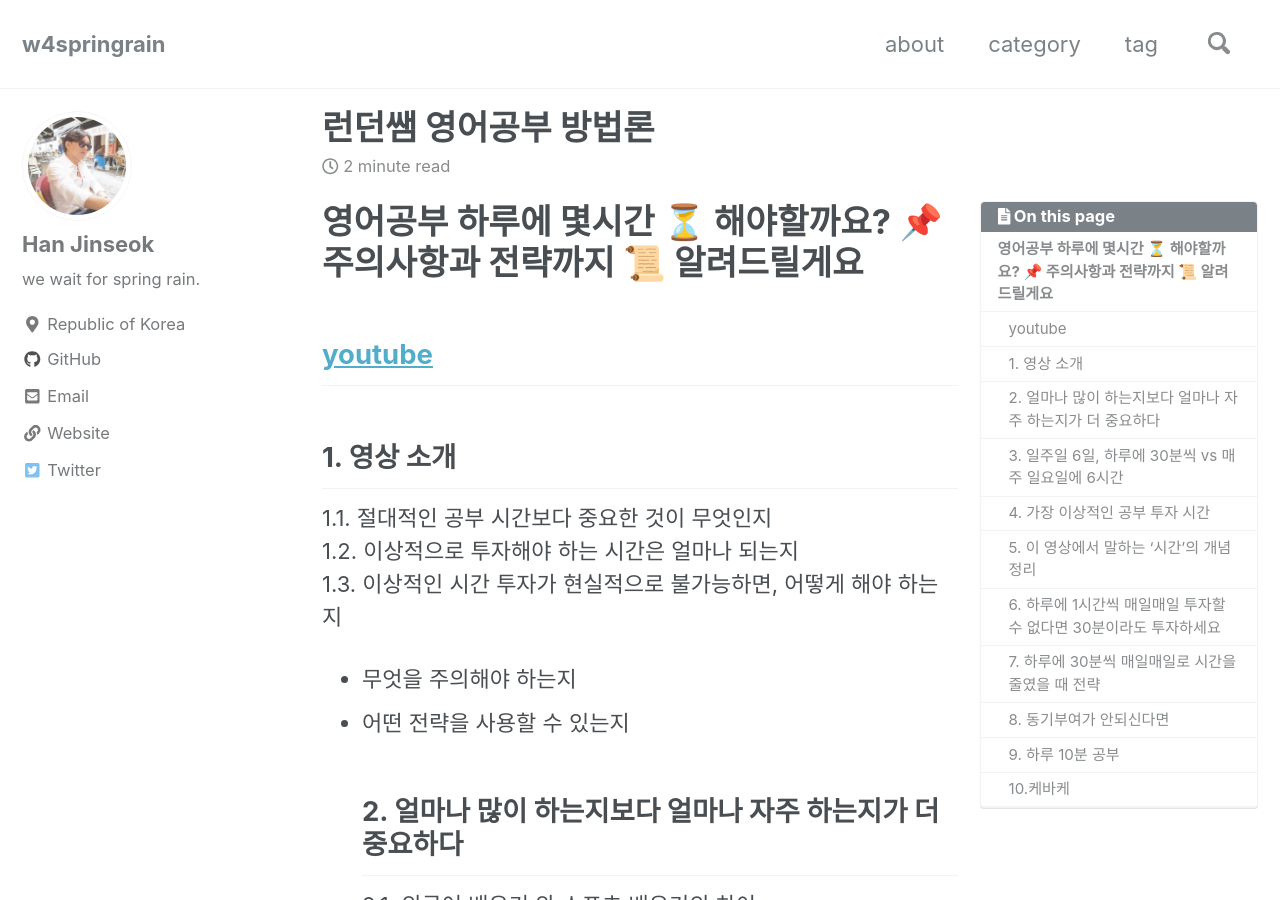
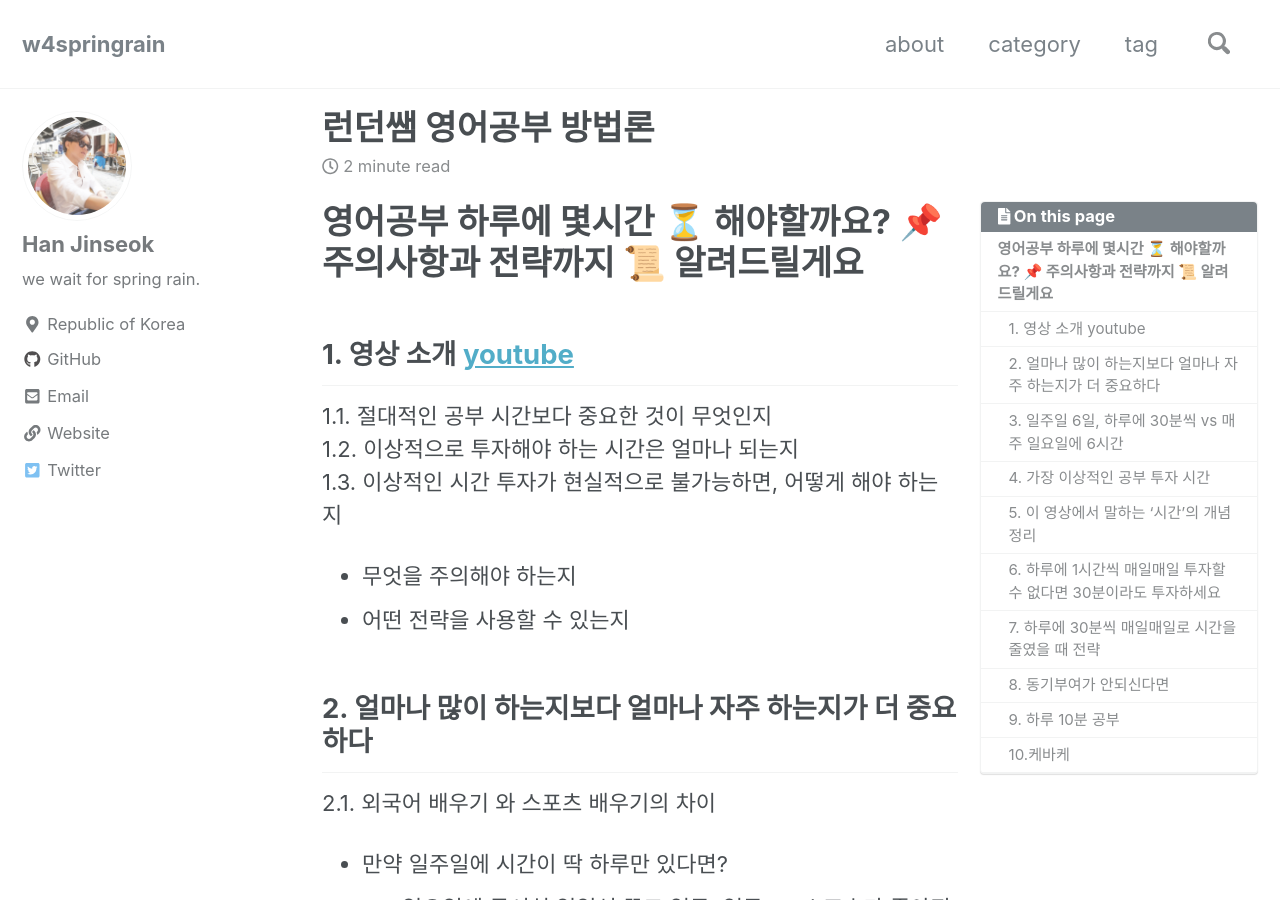
Before and after one commit to moregorenine/moregorenine.github.io, a Jekyll site: the page built from _posts/english/2021-03-28-London-Ssam.md, in a window 1280 px wide and 900 px high. Built offline with Jekyll 4.4.1, drawn with Linux system fonts in a browser that asks for light colours; nearby versions of some CDN libraries; comment, search, counter and statistics services are not loaded; a style sheet for code colours, icons or effects is not loaded.

```diff
--- a/_posts/english/2021-03-28-London-Ssam.md
+++ b/_posts/english/2021-03-28-London-Ssam.md
@@ -12,40 +12,58 @@ toc_sticky: true
 ---
 
 # 영어공부 하루에 몇시간 ⏳ 해야할까요? 📌 주의사항과 전략까지 📜 알려드릴게요
-## [youtube](https://www.youtube.com/watch?v=XEP6Y7GUzXI)
-## 1. 영상 소개
+
+
+## 1. 영상 소개 [youtube](https://www.youtube.com/watch?v=XEP6Y7GUzXI)
 1.1. 절대적인 공부 시간보다 중요한 것이 무엇인지
 1.2. 이상적으로 투자해야 하는 시간은 얼마나 되는지
 1.3. 이상적인 시간 투자가 현실적으로 불가능하면, 어떻게 해야 하는지
 - 무엇을 주의해야 하는지
 - 어떤 전략을 사용할 수 있는지
+
 ## 2. 얼마나 많이 하는지보다 얼마나 자주 하는지가 더 중요하다
+
+
 2.1. 외국어 배우기 와 스포츠 배우기의 차이
 - 만약 일주일에 시간이 딱 하루만 있다면?
   - 일요일에 독서실 일일석 끊고 열공! 열공! → 스포츠가 좋아진 정도 수준으로 확 좋아지지는 않고, 효율이 떨어짐
+
+
 2.2. 외국어 학습에 대한 오해!
 - 외국어 배우는 과정: 의식적으로**만** 진행되는 그런 **과정으로 오해!**
   - 영어 단어 외우고, 문법 외우기 + 문법 조금 덧붙이기**로 오해**
   - 집을 지을 때처럼 벽동를 하나씩 쌓는 과정**만 있다고 오해**
+
+
 2.3. **무의식 프로세스**
 - 외국어를 배울 때는 위의 2.2. 항목 이외에도 생각보다 아주 많은 프로세스는 무의식적으로 진행돼야 함
 - 벽돌을 하나씩 쌓는 것도 분명히 필요하지만 외국어를 배울 때 가장 기본적인 건 우리 머리속에서 뇌 구조를 바꾸는 과정
   - 투자하는 시간도 중요하지만 자주 해 주는 것도 중요
 - 매일 해야 한다.
   - 하루를 놓치는 일이 있더라도, 이틀은 놓치지 마라
+
+
 ## 3. 일주일 6일, 하루에 30분씩 vs 매주 일요일에 6시간
 6시간 공부가 두 배 정도의 시간을 투자했지만 3시간 투자한 사람에 비해 **효과는 떨어짐**
+
+
 ## 4. 가장 이상적인 공부 투자 시간
 4.1. 하루에 1시간 투자가 이상적인 상황
 - 1시간 풀로, 혹은 30분씩 쪼개서
+
+
 ## 5. 이 영상에서 말하는 '시간'의 개념 정리
 5.1. 시간 = 기본 공부 시간, 기본 공부 session
 5.2. 자투리 시간은 별도로 책정
 5.3. 기본 공부 시간: 방해 요소를 멀리하고, 최대한 깊게 집중하는 환경 조성
+
+
 ## 6. 하루에 1시간씩 매일매일 투자할 수 없다면 30분이라도 투자하세요
 6.1. 공부 시간을 1시간에서 30분으로 줄였을 때! 주의할 점
 - 사용하는 공부 방법에 대해 훨씬 더 신경을 써야 함
 - 다양한 영역을 키우기 위해, 다양한 벙법 사용 필요
+
+
 ## 7. 하루에 30분씩 매일매일로 시간을 줄였을 때 전략
 7.1. 스피킹, 리스닝, 리딩, 쓰기, 문법, 단어, 발음
 7.2. 나에게 가장 급한 게 뭔지 결정하셔서 한 달 아니면 두 달, 짧은 단기 목표를 설정하세요
@@ -53,13 +71,19 @@ toc_sticky: true
 7.4. 설정한 기간 뒤에 내가 내 목표에 도달했는지 확인하고 방법, 전략을 조정하시면 되는 거예요
 7.5. 한꺼번에 많은 것을 하는 것보다는 하나 하고 끝나고, 하나 하고 끝나고 약간 로테이션하는 방식이 성공률이 더 높아요
 7.6. 약간 조금씩 조금씩 성장하는 느낌이 들어서 성취감과 보람을 느낄 수 있어요
+
+
 ## 8. 동기부여가 안되신다면
 모티베이션, 동기부여가 부족하거나 외국어를 매일 공부하는 습관을 만든 경험이 없다면 매일매일 30분 공부도 쉽지 않은 것이 현실!!
+
+
 ## 9. 하루 10분 공부
 9.1. 안 하는 것보다 훨씬 좋음
 9.2. 꾸준한 10분이 일회성 몇 시간 보다 고효일일 때가 많음
 9.3. 누적의 힘! 뇌의 증폭효과는 크다
 9.4. 시작이 가장 중요 "나는 10분만 하면 된다!"
 9.5. 습관 형성 & 다양한 활동을 소화할 수 있는 능력 배양
+
+
 ## 10.케바케
 개개인의 상황과 목표를 고려
```
